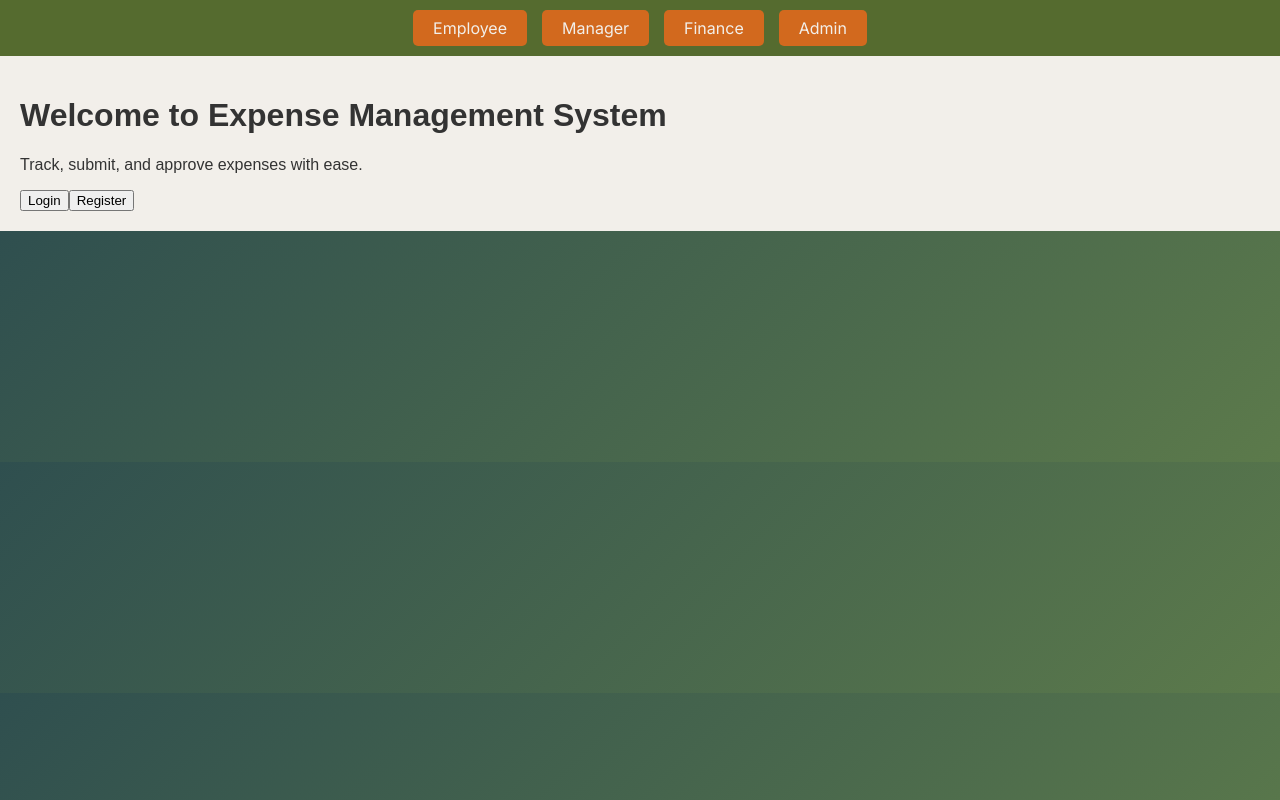
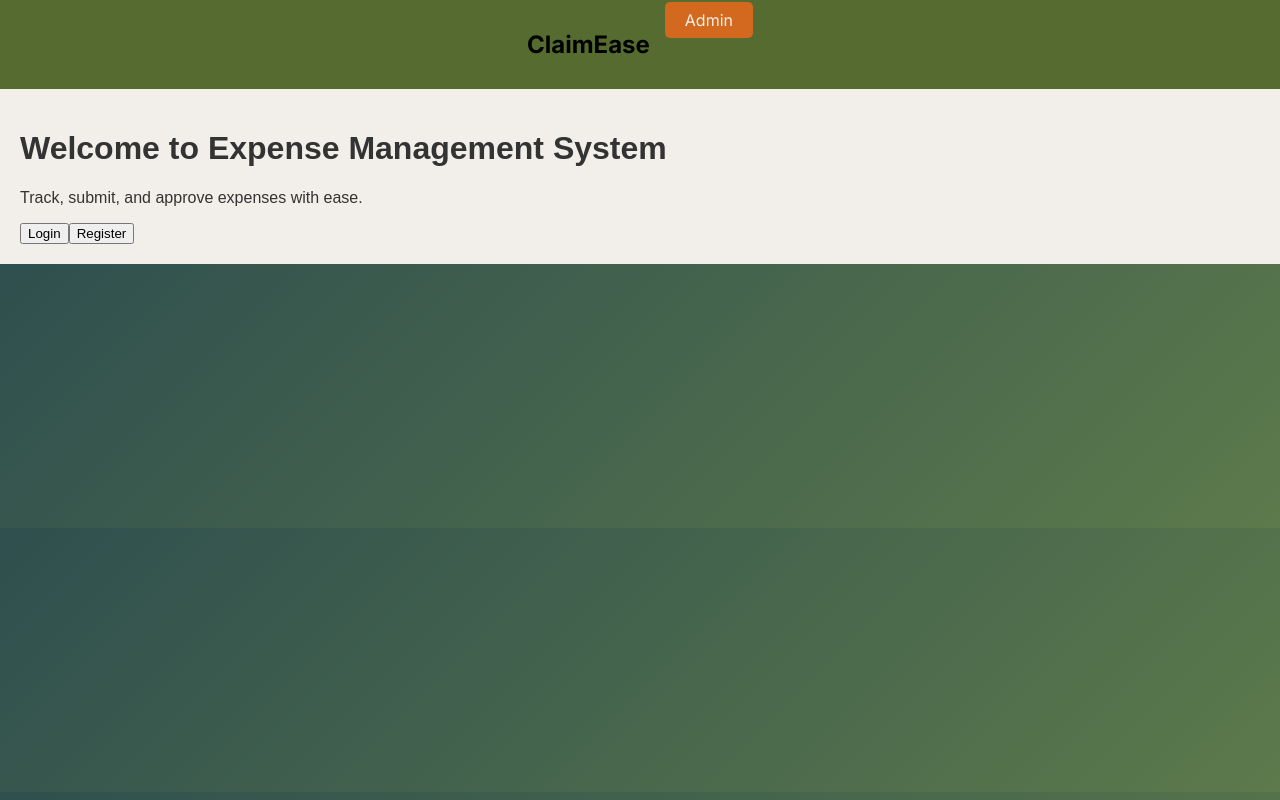
Before and after one commit to Pragalya03/my-reimbursement-portal, a React (Create React App) app in the folder reactapp/: page / in a window 1280 px wide. Built offline with nearby package versions, Linux system fonts and the light colour scheme.

Commit message:
all pass in srs. going for styling

```diff
--- a/reactapp/src/App.js
+++ b/reactapp/src/App.js
@@ -64,10 +64,10 @@ function App() {
   return (
     <Router>
       <nav className="full-width-navbar">
-        <NavLink to="/employee" className="user-type-btn">Employee</NavLink>
-        <NavLink to="/manager" className="user-type-btn">Manager</NavLink>
-        <NavLink to="/finance" className="user-type-btn">Finance</NavLink>
+        <h1 className="brand-name">ClaimEase</h1>
+        <div className="nav-right">
         <NavLink to="/admin" className="user-type-btn">Admin</NavLink>
+        </div>
       </nav>
 
       <div className="App">
```
